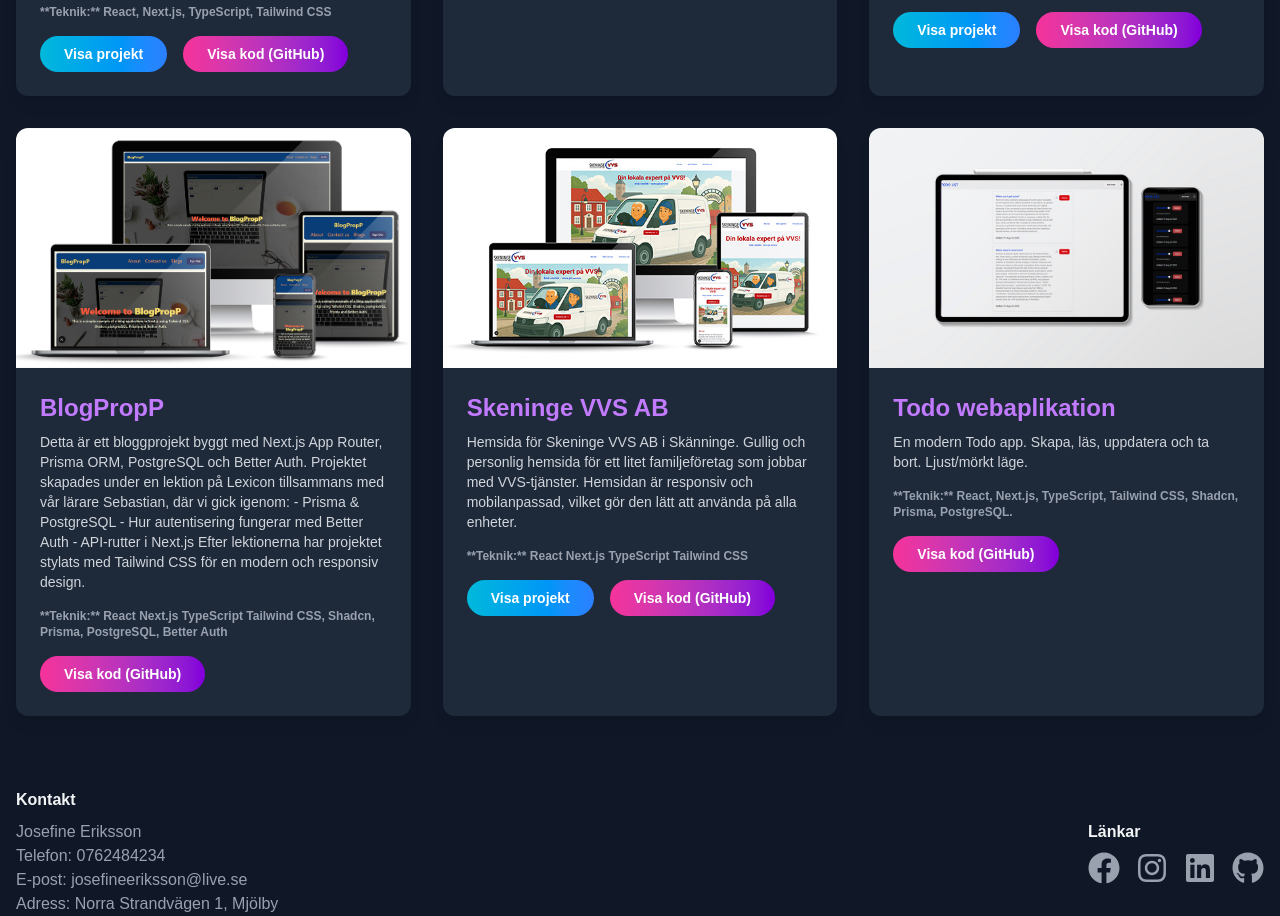
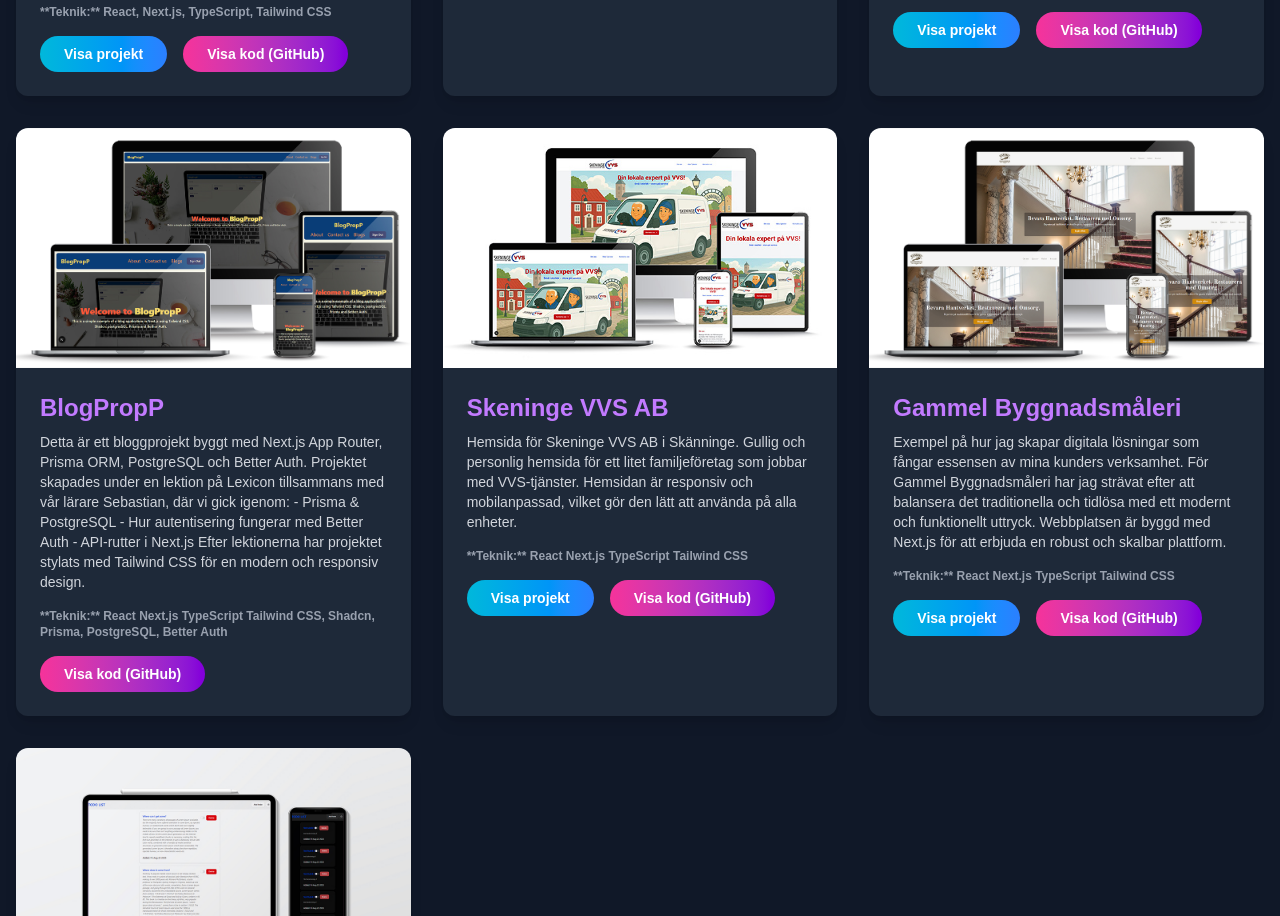
Before and after one commit to knixan/josefinecvportfolio, a Next.js app: page /portfolio in a window 1280 px wide. Shown: the part 640-1556 px from the top of the page. Built offline with nearby package versions, Linux system fonts and the light colour scheme.

Commit message:
gammel byggnadsmåleri

```diff
--- a/src/app/portfolio/page.tsx
+++ b/src/app/portfolio/page.tsx
@@ -206,7 +206,7 @@
               </p>
               <div className="flex flex-col md:flex-row gap-4">
                 <Link
-                  href="https://skeningevvsab.vercel.app/"
+                  href="https://skeningevvs.se/"
                   className="inline-block bg-gradient-to-r from-cyan-500 to-blue-500 text-white font-bold py-2 px-6 rounded-full text-sm hover:from-blue-500 hover:to-cyan-500 transition-all duration-300 mb-2 md:mb-0"
                   target="_blank"
                   rel="noopener noreferrer"
@@ -215,6 +215,51 @@
                 </Link>
                 <Link
                   href="https://github.com/knixan/skeningevvsab"
+                  className="inline-block bg-gradient-to-r from-pink-500 to-purple-700 text-white font-bold py-2 px-6 rounded-full text-sm hover:from-purple-700 hover:to-pink-500 transition-all duration-300"
+                  target="_blank"
+                  rel="noopener noreferrer"
+                >
+                  Visa kod (GitHub)
+                </Link>
+              </div>
+            </div>
+          </div>
+          {/* Projekt 4: GammelByggnadsmåleri */}
+          <div className="bg-gray-800 rounded-xl shadow-lg overflow-hidden transform transition-transform duration-300 hover:scale-105 hover:shadow-2xl">
+            <div className="relative h-60 overflow-hidden">
+              <Image
+                src="/Image/mockup-gammelbyggnadsmaleri.jpg"
+                alt="Gammelbyggnads måleri"
+                fill
+                style={{ objectFit: "cover" }}
+                className="transition-transform duration-300 hover:scale-110"
+              />
+            </div>
+            <div className="p-6">
+              <h3 className="text-2xl font-semibold text-purple-400 mb-2">
+                Gammel Byggnadsmåleri
+              </h3>
+              <p className="text-gray-300 text-sm mb-4">
+                Exempel på hur jag skapar digitala lösningar som fångar essensen
+                av mina kunders verksamhet. För Gammel Byggnadsmåleri har jag
+                strävat efter att balansera det traditionella och tidlösa med
+                ett modernt och funktionellt uttryck. Webbplatsen är byggd med
+                Next.js för att erbjuda en robust och skalbar plattform.
+              </p>
+              <p className="text-gray-400 font-semibold text-xs mb-4">
+                **Teknik:** React Next.js TypeScript Tailwind CSS
+              </p>
+              <div className="flex flex-col md:flex-row gap-4">
+                <Link
+                  href="https://gammelbyggnadsmaleri.vercel.app/"
+                  className="inline-block bg-gradient-to-r from-cyan-500 to-blue-500 text-white font-bold py-2 px-6 rounded-full text-sm hover:from-blue-500 hover:to-cyan-500 transition-all duration-300 mb-2 md:mb-0"
+                  target="_blank"
+                  rel="noopener noreferrer"
+                >
+                  Visa projekt
+                </Link>
+                <Link
+                  href="https://github.com/knixan/gammelbyggnadsmaleri"
                   className="inline-block bg-gradient-to-r from-pink-500 to-purple-700 text-white font-bold py-2 px-6 rounded-full text-sm hover:from-purple-700 hover:to-pink-500 transition-all duration-300"
                   target="_blank"
                   rel="noopener noreferrer"
```
Also changed, not shown: public/Image/mockup-gammelbyggnadsmaleri.jpg (added).
